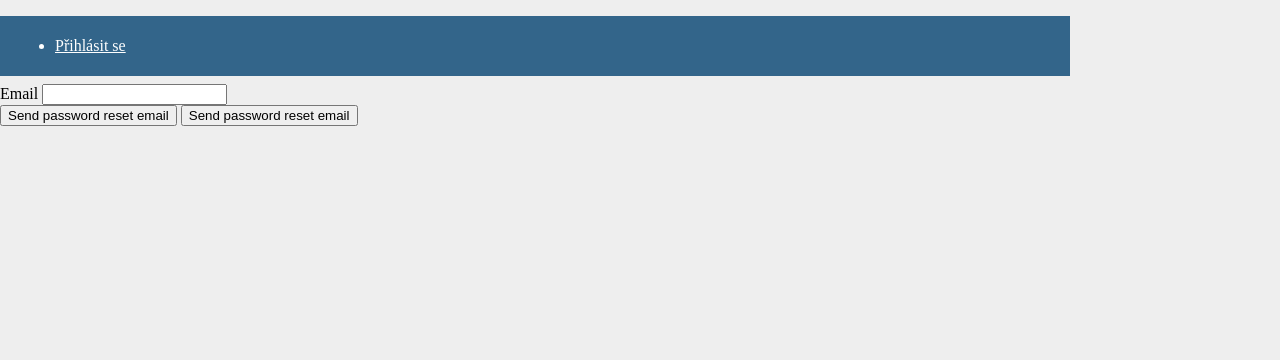
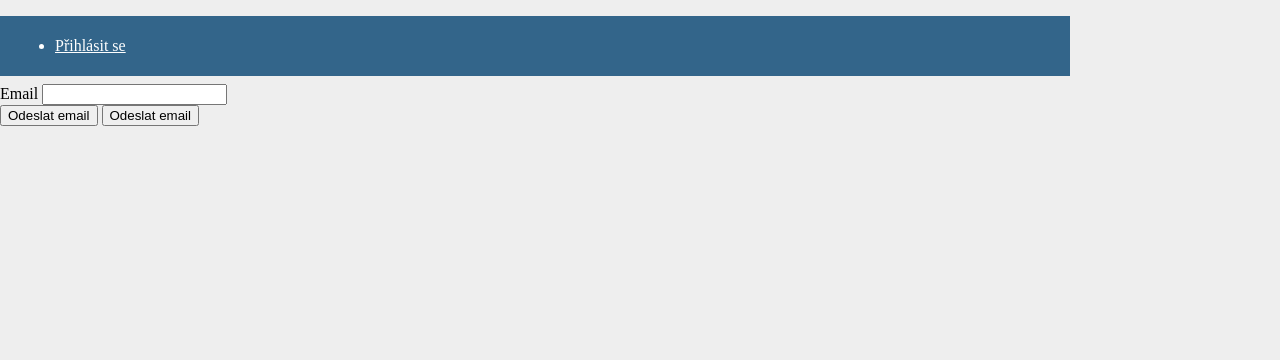
Before and after one commit to martinbrom/trip-hatch, a PHP site: page /forgotten-password in a window 1280 px wide. Shown: the part 60-420 px from the top of the page. Run offline with PHP 8.4, Linux system fonts and the light colour scheme; style sheets or scripts are compiled from the project's sources; some libraries are stand-ins or nearby versions; some web fonts are replaced.

Commit message:
localize forgotten password and password reset pages, localize footer links

```diff
--- a/resources/lang/cs/pages.php
+++ b/resources/lang/cs/pages.php
@@ -146,5 +146,18 @@
             'submit' => 'Přidat',
             'close' => 'Zavřít'
         ]
+    ],
+    'forgotten-password' => [
+        'heading' => 'Zapomenuté heslo',
+        'title' => 'Zapomenuté heslo',
+        'email' => 'Email',
+        'submit' => 'Odeslat email'
+    ],
+    'password-reset' => [
+        'heading' => 'Obnova hesla',
+        'title' => 'Obnova hesla',
+        'new-password' => 'Nové heslo',
+        'new-password-confirm' => 'Potvrzení nového hesla',
+        'submit' => 'Obnovit'
     ]
 ];
--- a/resources/lang/en/pages.php
+++ b/resources/lang/en/pages.php
@@ -146,5 +146,18 @@
             'submit' => 'Add',
             'close' => 'Close'
         ]
+    ],
+    'forgotten-password' => [
+        'heading' => 'Forgotten password',
+        'title' => 'Forgotten password',
+        'email' => 'Email',
+        'submit' => 'Send email'
+    ],
+    'password-reset' => [
+        'heading' => 'Password reset',
+        'title' => 'Password reset',
+        'new-password' => 'New password',
+        'new-password-confirm' => 'New password confirmation',
+        'submit' => 'Reset'
     ]
 ];
--- a/resources/views/layouts/_footer.html.twig
+++ b/resources/views/layouts/_footer.html.twig
@@ -11,8 +11,8 @@
                 </ul>
                 {% if user %}
                     <ul class="links">
-                        <li><a href="{{ route('profile') }}">Profile</a></li>
-                        <li><a href="{{ route('dashboard') }}">Dashboard</a></li>
+                        <li><a href="{{ route('profile') }}">{{ t('layout.navigation.profile') }}</a></li>
+                        <li><a href="{{ route('dashboard') }}">{{ t('layout.navigation.dashboard') }}</a></li>
                     </ul>
                 {% endif %}
             </nav>
--- a/resources/views/user/forgottenPassword.html.twig
+++ b/resources/views/user/forgottenPassword.html.twig
@@ -1,23 +1,22 @@
 {% extends "layouts/app.html.twig" %}
 
-{% block title %}Forgotten Password{% endblock %}
+{% block title %}{{ t('pages.forgotten-password.title') }}{% endblock %}
 
 {% block content %}
 
-    <!-- TODO: Localize -->
     <section class="container-section">
         <div class="container">
             <div class="login-container col-md-offset-4 col-md-4">
-                <h2 class="text-center">Forgotten Password</h2>
+                <h2 class="text-center">{{ t('pages.forgotten-password.heading') }}</h2>
                 <form action="{{ route('forgotten-password.submit') }}" method="post" class="form-horizontal">
                     <input name="csrf_token" type="hidden" value="{{ csrf_token }}">
                     <div class="form-group">
-                        <label class="control-label" for="forgotten_password_email">Email</label>
+                        <label class="control-label" for="forgotten_password_email">{{ t('pages.forgotten-password.email') }}</label>
                         <input class="form-control" type="email" name="forgotten_password_email" id="forgotten_password_email">
                     </div>
                     <div class="form-group">
-                        <input class="hidden-xs hidden-sm btn btn-primary" type="submit" value="Send password reset email">
-                        <input class="visible-xs visible-sm form-control btn btn-primary" type="submit" value="Send password reset email">
+                        <input class="hidden-xs hidden-sm btn btn-primary" type="submit" value="{{ t('pages.forgotten-password.submit') }}">
+                        <input class="visible-xs visible-sm form-control btn btn-primary" type="submit" value="{{ t('pages.forgotten-password.submit') }}">
                     </div>
                 </form>
             </div>
```
Also changed, not shown: resources/views/user/resetPassword.html.twig (+5 -6 lines).
